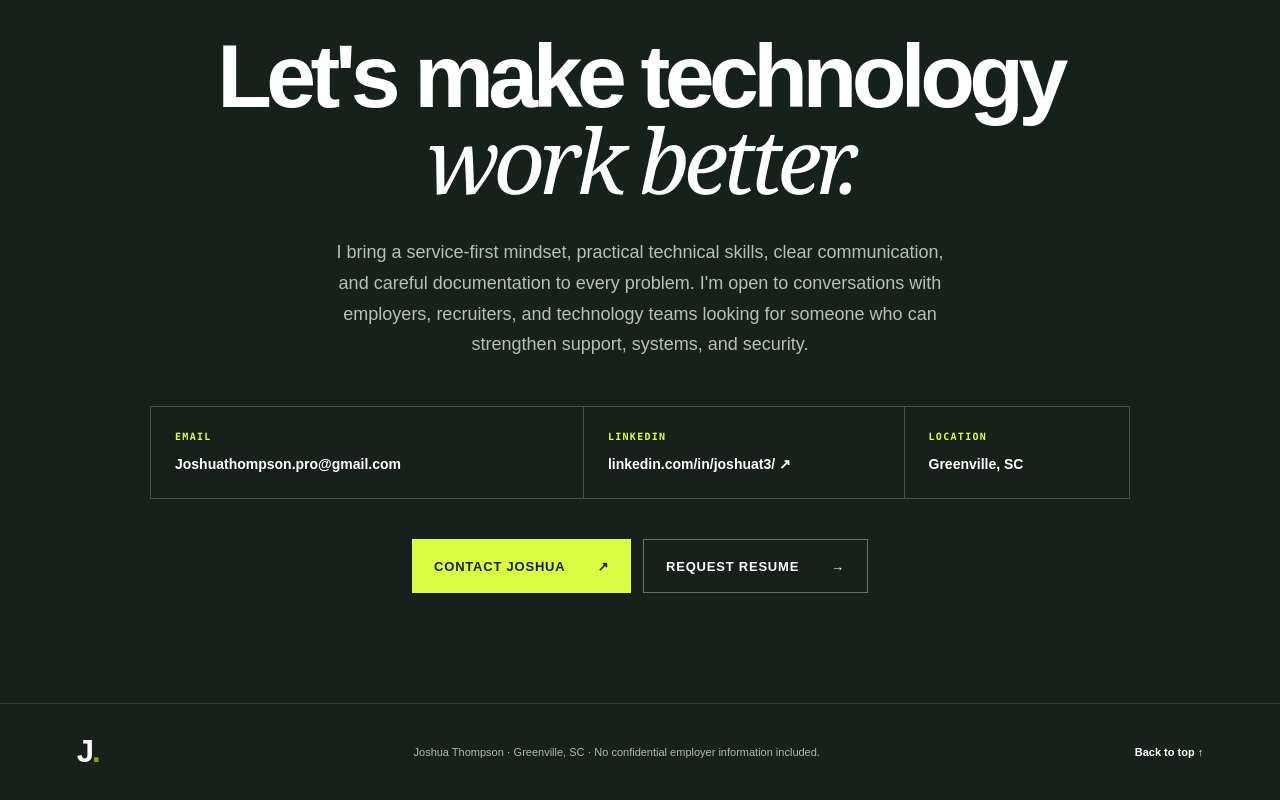
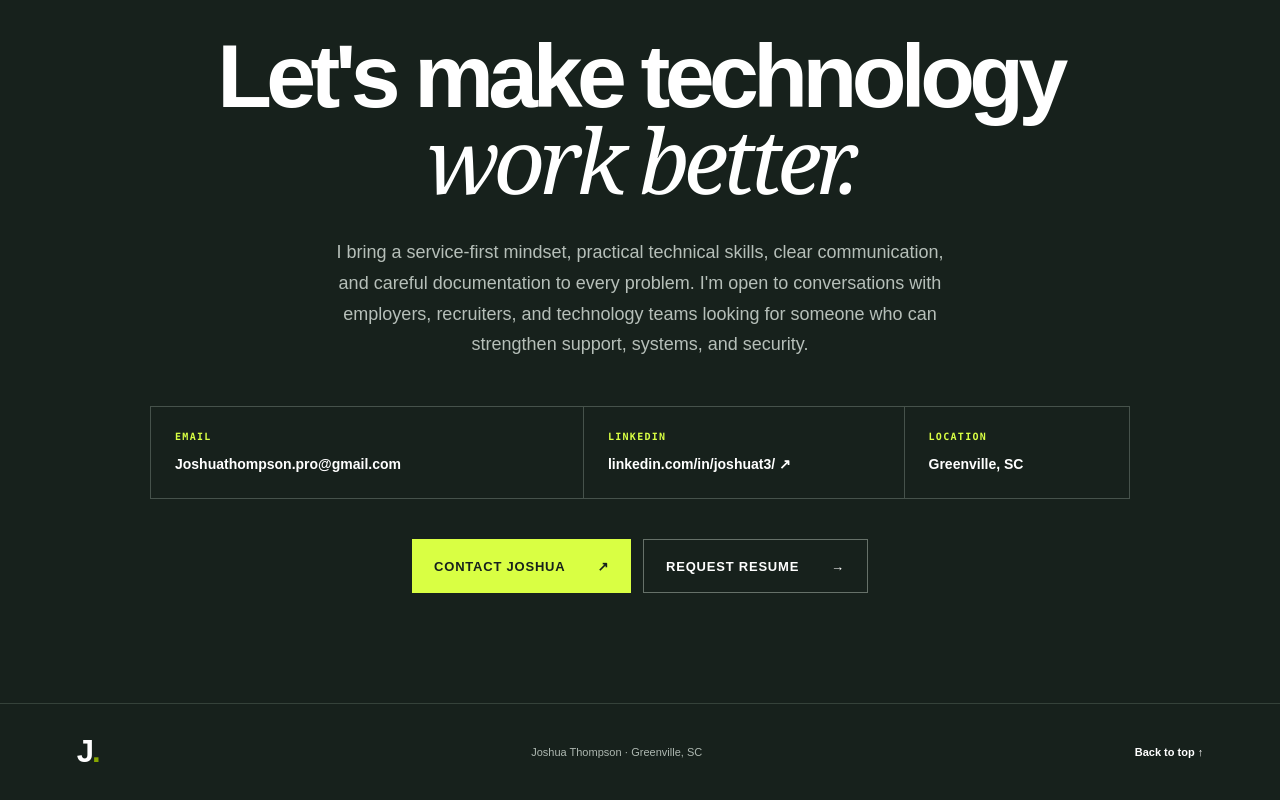
Before and after one commit to Joshuathompson-pro/joshua-it-portfolio, a Next.js app: page / in a window 1280 px wide. Shown: the part 3779-4579 px from the top of the page. Built offline with nearby package versions, Linux system fonts and the light colour scheme.

Commit message:
Simplify portfolio footer

```diff
--- a/src/app/page.tsx
+++ b/src/app/page.tsx
@@ -97,7 +97,7 @@ export default function Home() {
         </div>
       </section>
 
-      <footer><a className="brand" href="#top">J<span>.</span></a><p>Joshua Thompson · Greenville, SC · No confidential employer information included.</p><a href="#top">Back to top ↑</a></footer>
+      <footer><a className="brand" href="#top">J<span>.</span></a><p>Joshua Thompson · Greenville, SC</p><a href="#top">Back to top ↑</a></footer>
     </main>
   );
 }
```
